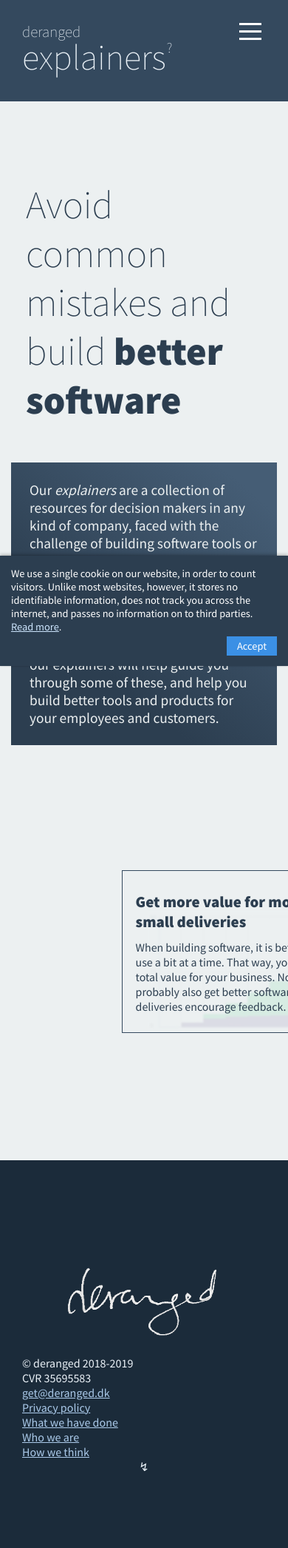
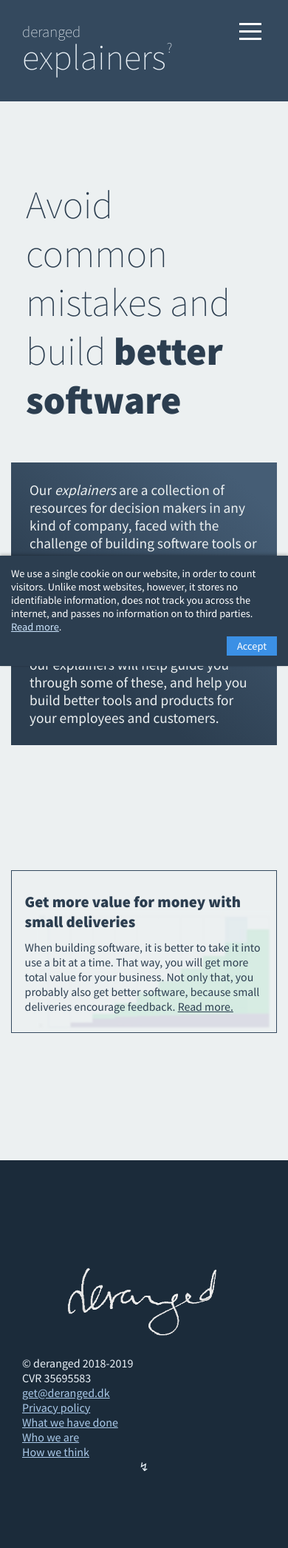
Before and after one commit to derangeddk/deranged.dk, a Jekyll site: the page built from explainers/index.html, in a window 390 px wide. Shown: the whole page at 74% size. Built offline with Jekyll 4.4.1, drawn with Linux system fonts in a browser that asks for light colours.

Commit message:
Fix responsiveness

```diff
--- a/explainers/index.html
+++ b/explainers/index.html
@@ -62,6 +62,11 @@ layout: explainers
         filter: none;
         opacity: 1;
     }
+    @media (max-width: 1100px) {
+        .explainer-summary {
+            margin-left: 0;
+        }
+    }
 </style>
 <section>
     <a class="explainer-summary" href="/explainers/small-deliveries/">
```
